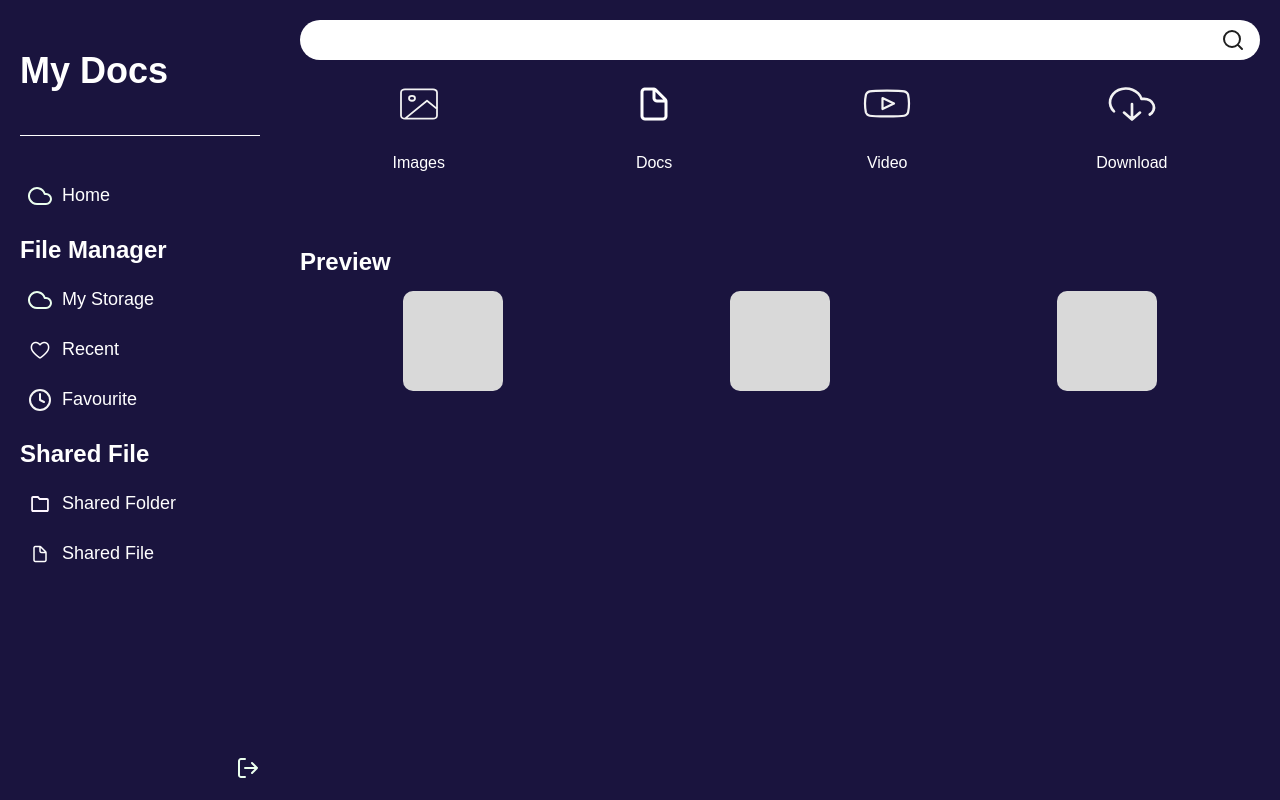
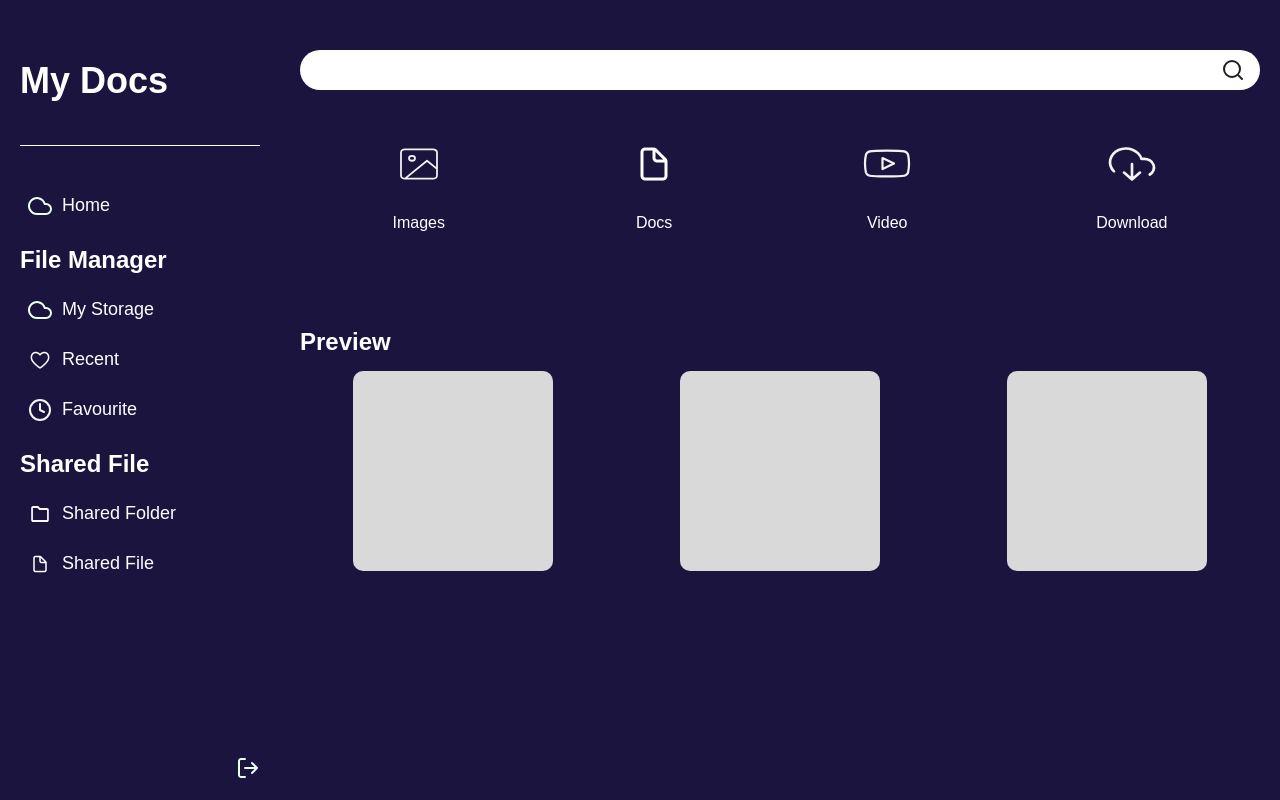
Before and after one commit to pasanmayura/Distributed-File-System, a React (Create React App) app in the folder frontend/: page /dashboard in a window 1280 px wide. Built offline with nearby package versions, Linux system fonts and the light colour scheme.

Commit message:
re-size preview cart

```diff
--- a/frontend/src/style.css
+++ b/frontend/src/style.css
@@ -168,8 +168,8 @@
 }
 
 .preview-item {
-    width: 100px;
-    height: 100px;
+    width: 200px;
+    height: 200px;
     background-color: #d9d9d9;
     border-radius: 10px;
     transition: transform 0.3s ease;
@@ -179,3 +179,32 @@
 .preview-item:hover {
     transform: scale(1.05);
 }
+
+.main-header {
+  display: flex;
+  align-items: center;
+  margin-bottom: 20px;
+  position: relative;
+  margin-top: 30px;
+}
+
+.content-section {
+  display: flex;
+  justify-content: space-around;
+  margin-bottom: 20px;
+  margin-top: 30px; /* Add this to move the content section further down */
+}
+
+.sidebar {
+  width: 20%;
+  background-color: #1a143e;
+  padding: 20px;
+  display: flex;
+  flex-direction: column;
+  justify-content: space-between;
+  padding-top: 30px; /* Add extra padding to move the content within the sidebar down */
+}
+
+.preview-section {
+  margin-top: 40px; /* Increase the spacing for the preview section */
+}
```
